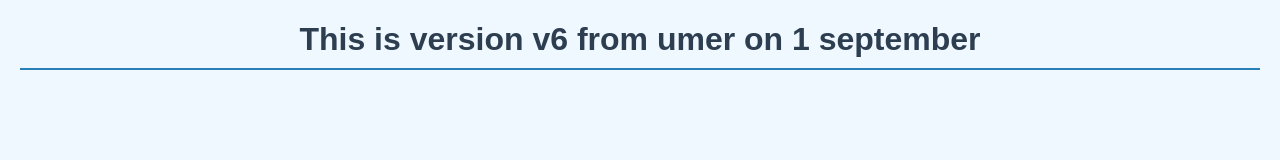
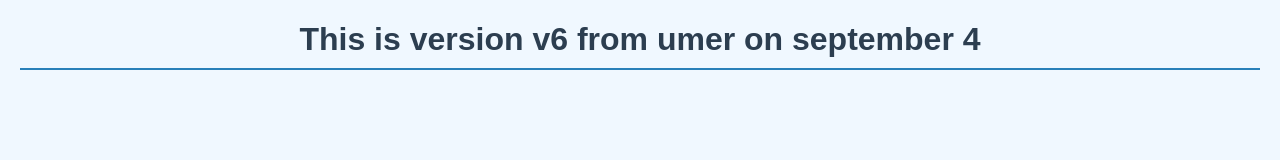
Before and after one commit to umermustafa-tech/myremoterepo, a plain HTML site: page index.html in a window 1280 px wide. Drawn offline with Linux system fonts and the light colour scheme.

Commit message:
changed HH1

```diff
--- a/index.html
+++ b/index.html
@@ -8,7 +8,7 @@
 
 </head>
 <body>
-    <h1>This is version v6 from umer on 1 september</h1>
+    <h1>This is version v6 from umer on  september 4</h1>
 
 
 
```
